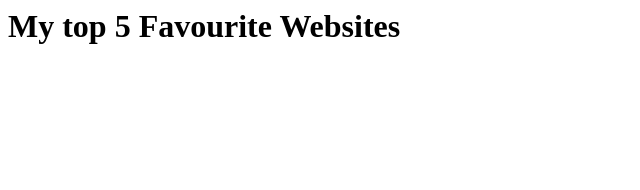
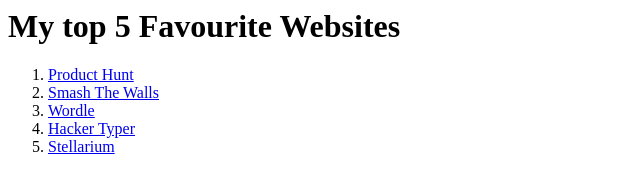
Before and after one commit to RojayLearns/Web-Development-Projects, a plain HTML site: page 3.2+Anchor+Elements/3.2 Anchor Elements/index.html in a window 1280 px wide. Shown: the whole page, without its empty margins (0-640 px from the left). Drawn offline with Linux system fonts and the light colour scheme.

Commit message:
Answers to Anchor Elements

```diff
--- a/3.2+Anchor+Elements/3.2 Anchor Elements/index.html
+++ b/3.2+Anchor+Elements/3.2 Anchor Elements/index.html
@@ -1,2 +1,20 @@
 <h1>My top 5 Favourite Websites</h1>
 <!-- Write your code below -->
+
+<ol>
+    <li>
+        <a href="https://www.producthunt.com/">Product Hunt</a>
+    </li>
+    <li>
+        <a href="https://smashthewalls.com/">Smash The Walls</a>
+    </li>
+    <li>
+        <a href="https://www.nytimes.com/games/wordle/index.html">Wordle</a>
+    </li>
+    <li>
+        <a href="https://hackertyper.net/">Hacker Typer</a>
+    </li>
+    <li>
+        <a href="https://stellarium.org/">Stellarium</a>
+    </li>
+</ol>
```
